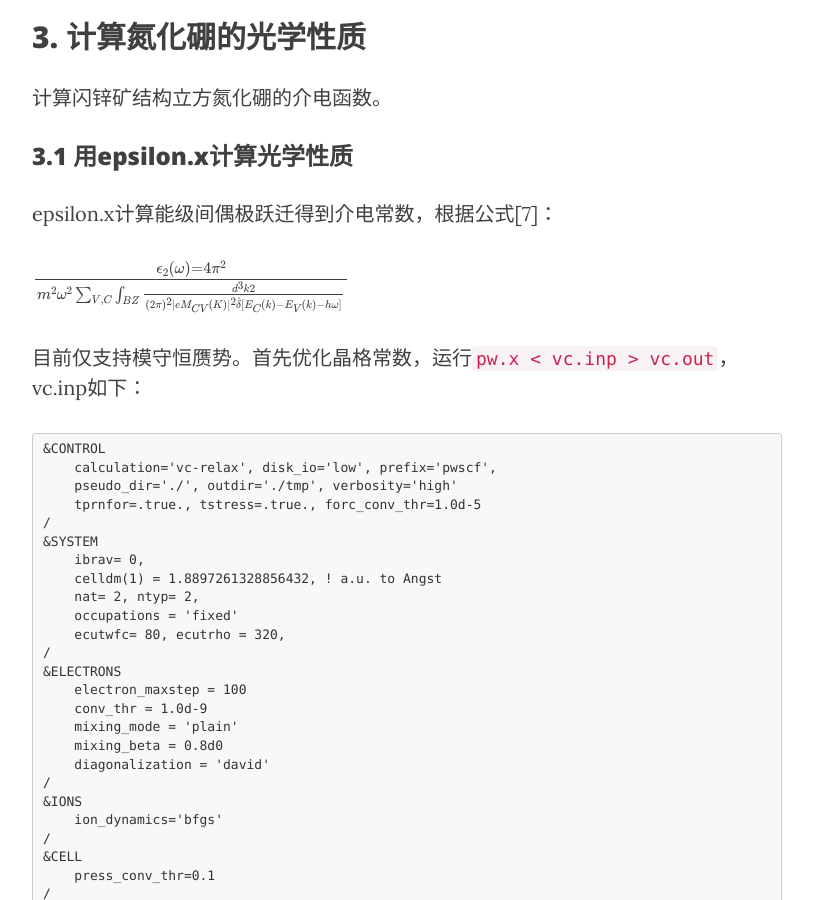
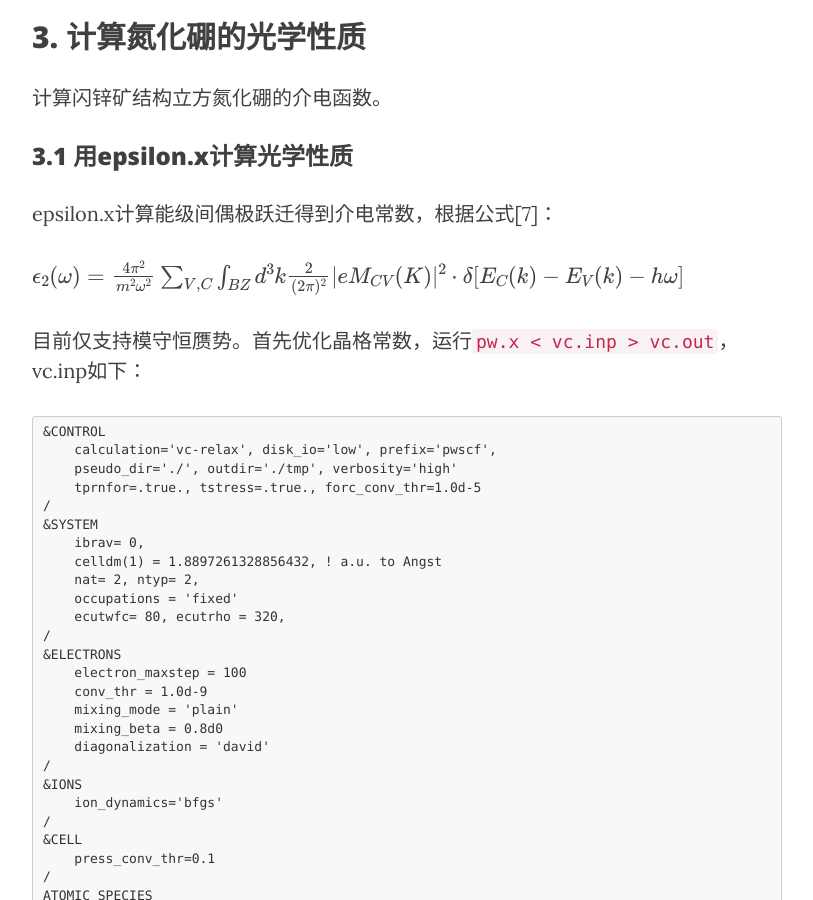
Before and after one commit to yyyu200/DFTbook, a Jekyll site: the page built from _posts/2019-04-01-HandsOn.md, in a window 1280 px wide and 900 px high, scrolled down 19343 px. Shown: the whole window, without its empty margins (233-1046 px from the left). Built offline with Jekyll 4.4.1, drawn with Linux system fonts in a browser that asks for light colours; nearby versions of some CDN libraries; formulas are drawn with MathJax 3; comment, search, counter and statistics services are not loaded.

Commit message:
modify at20190728-18:14:48-aliyun

````diff
--- a/_posts/2019-04-01-HandsOn.md
+++ b/_posts/2019-04-01-HandsOn.md
@@ -650,7 +650,7 @@ $$0.7044-0.9296+[0.52914-(-0.007)]=0.311Ry=4.321eV$$.
 ### 3.1 用epsilon.x计算光学性质
 epsilon.x计算能级间偶极跃迁得到介电常数，根据公式[7]：
 
-$\epsilon_2 (\omega)= {4 \pi ^2}\over {m^2\omega^2} \sum_{V,C} {\int_{BZ} {d^3 k {2} \over (2\pi)^2 \lvert eM_{CV}(K) \rvert ^2 \dot \delta[E_{C}(k)-E_{V}(k)-h\omega]}}$
+$\epsilon_2 (\omega)= \frac{4 \pi ^2} {m^2\omega^2} \sum_{V,C} {\int_{BZ} {d^3 k  \frac {2}{(2\pi)^2}  \lvert eM_{CV}(K) \rvert ^2 \cdot \delta[E_{C}(k)-E_{V}(k)-h\omega]}}$
 
 目前仅支持模守恒赝势。首先优化晶格常数，运行```pw.x < vc.inp > vc.out```，vc.inp如下：
 ```
````
